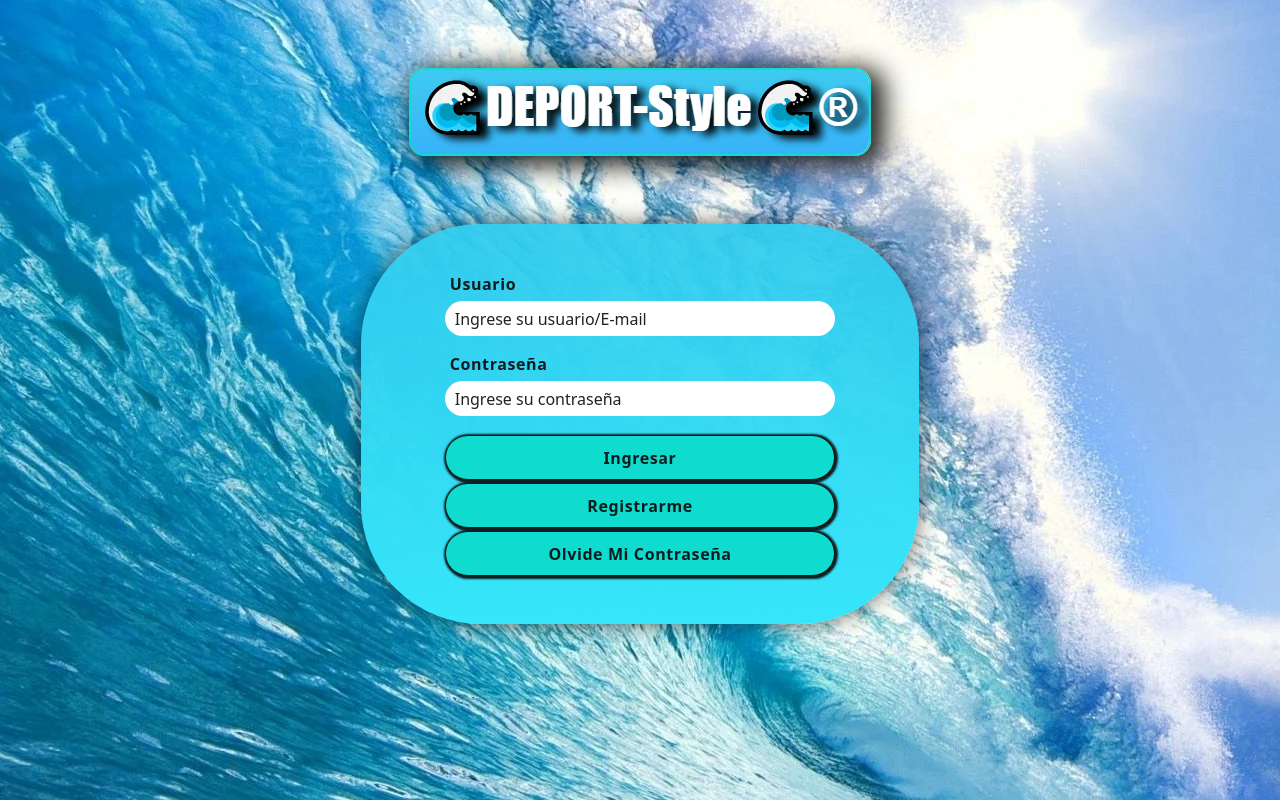
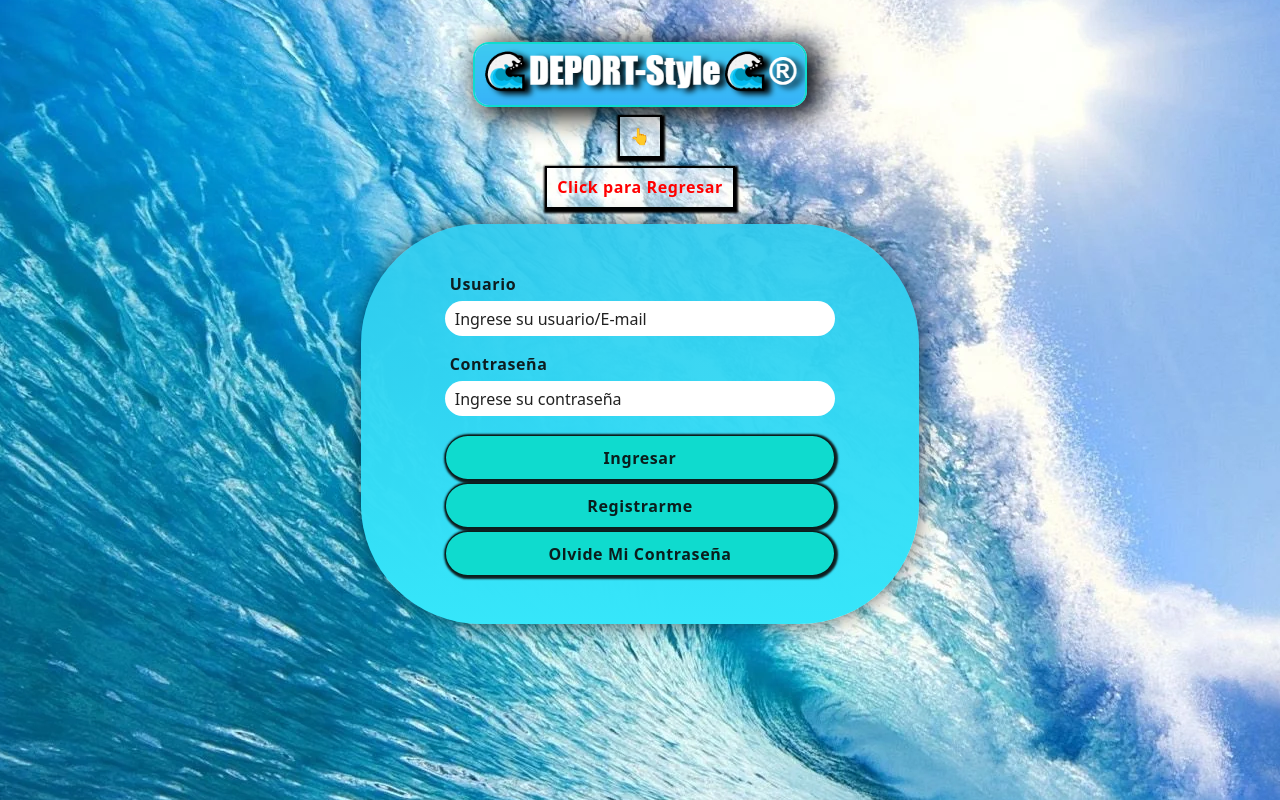
Before and after one commit to Juanolguin21/integrador-JAVA, a plain HTML site: page Login/login.html in a window 1280 px wide. Drawn offline with nearby package versions, Linux system fonts and the light colour scheme; some packages are replaced by stand-ins of ours; a script that the page names is missing.

Commit message:
Final-integrador JS Correcciones

```diff
--- a/Login/login.html
+++ b/Login/login.html
@@ -17,7 +17,12 @@
   </head>
 <body>
     <div class="container">
-       <div class="logo"><img src="logo.png" alt=""></div>
+       <div class="logo">
+        <a class="ir" href="/index.html"><img src="logo.png" alt=""></a>
+        <h2>👆 </h2>
+        <h2>Click para Regresar</h2>
+     </div>
+
         <div class="content">
             <div class="login__inputs">
                 <p>
--- a/Login/styles1.css
+++ b/Login/styles1.css
@@ -40,16 +40,29 @@ body {
     display: flex;
     align-items: center;
     justify-content: center;
-    width: 30%;
-    height: 70%;
+    width: 100%;
+    height: 50%;
     visibility: visible;
-    flex-direction: row;
+    flex-direction: column;
     align-content: center;
-
+    width: 75%;
+}
+.logo a {
+    padding-bottom: 1rem;
+}
+.logo h2 {
+    padding-top: 1rem;
+    font-size: 1rem;
+        color: red;
+        font-weight: bold;
+        background-color: rgba(255, 255, 255, 0.47);
+        border: 2px solid black;
+        padding: 10px;
+        box-shadow: 1px 2px 2px 2px black;
 }
 .logo img {
     border-radius: 1rem;
-    width: 230%;
+    width: 100%;
     border: 2px solid var(--gren);
     box-shadow: 9px 5px 26px 5px var(--black);
 }
@@ -133,6 +146,8 @@ a {
     padding-top: 3px;
 }
 
+
+
 @media screen and (min-width: 1000px) {
 
 
@@ -161,10 +176,20 @@ a {
         color: var(--black);
     }
     .logo {
+        padding-top: 4rem;
+        padding-bottom: 2rem;
         height: 14rem;
+        flex-direction: column;
     }
+    .logo a {
+        padding-bottom: 0.5rem;
+    }
+
     .container {
         height: 100vh;
+    }
+    .ir {
+        width: 40%;
     }
     body {
         background: url(/img/ola.jpg);
```
